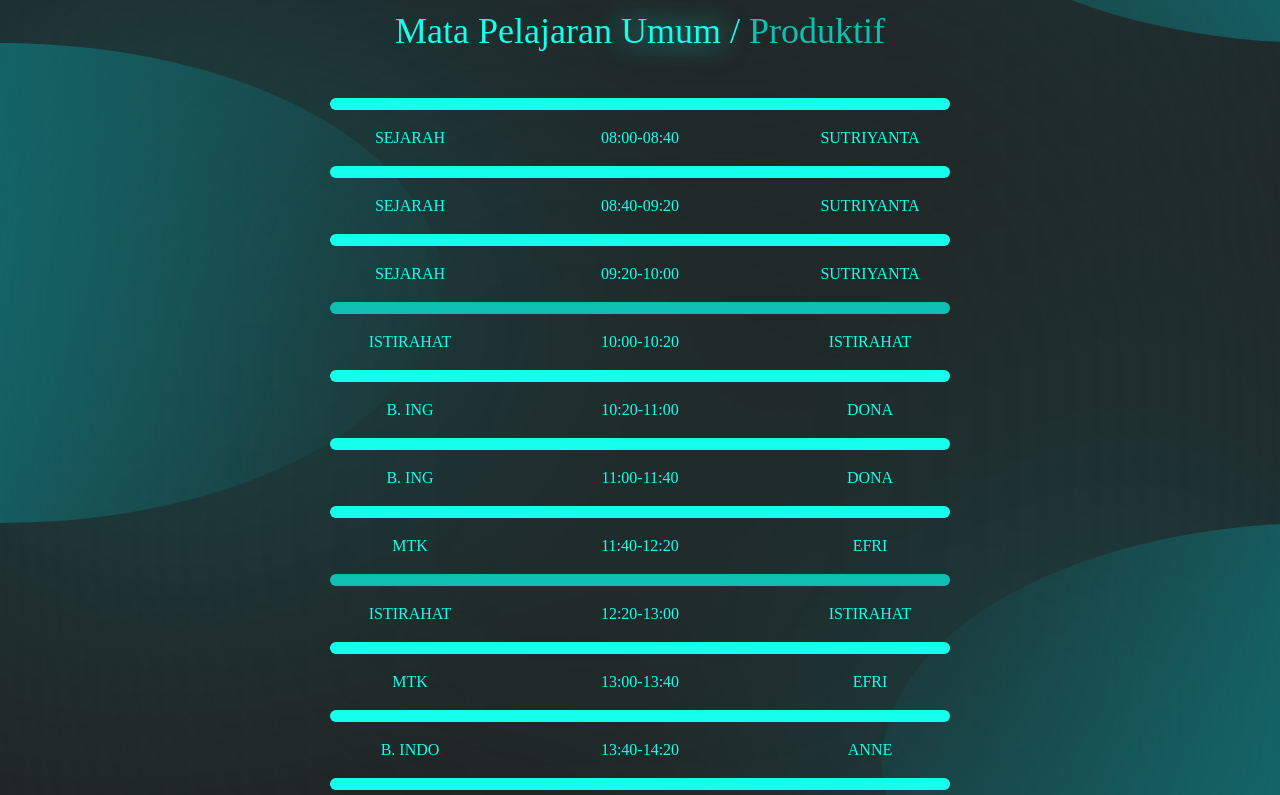
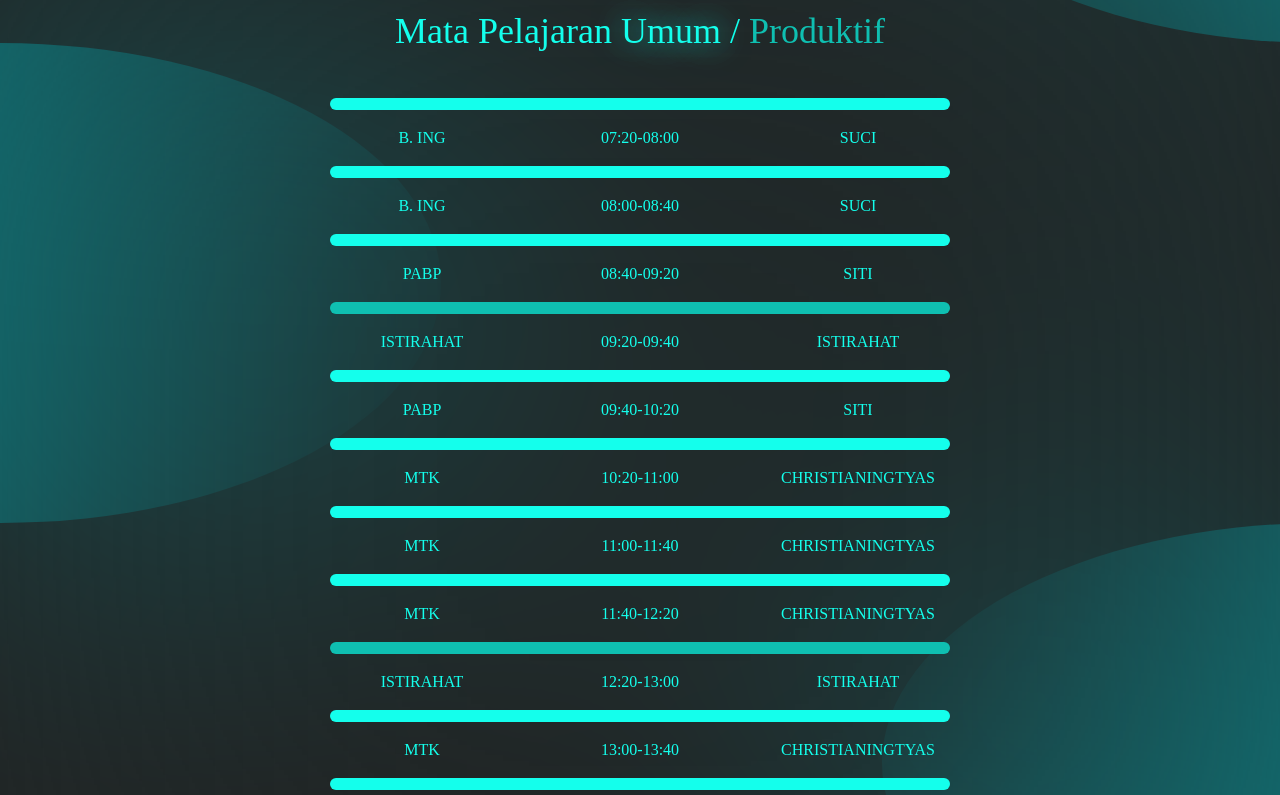
Before and after one commit to iHanzyy/web-kelas, a React (Vite) app in the folder frontend/: page /schedule in a window 1280 px wide. Shown: the part 1025-1820 px from the top of the page. Built offline with nearby package versions, Linux system fonts and the light colour scheme; a web font is replaced by a local one.

Commit message:
add new schedule

```diff
--- a/frontend/src/pages/Schedule.jsx
+++ b/frontend/src/pages/Schedule.jsx
@@ -18,17 +18,18 @@ export default function Schedule() {
     hari: "Senin",
     pelajaran: {
       "Umum": [
-          { jam: 1, waktu: "08:00-08:40", mapel: "SEJARAH", guru: "SUTRIYANTA" },
-          { jam: 2, waktu: "08:40-09:20", mapel: "SEJARAH", guru: "SUTRIYANTA" },
-          { jam: 3, waktu: "09:20-10:00", mapel: "SEJARAH", guru: "SUTRIYANTA" },
-          { jam: "istirahat", waktu: "10:00-10:20", mapel: "ISTIRAHAT" },
-          { jam: 4, waktu: "10:20-11:00", mapel: "B. ING", guru: "DONA" },
-          { jam: 5, waktu: "11:00-11:40", mapel: "B. ING", guru: "DONA" },
-          { jam: 6, waktu: "11:40-12:20", mapel: "MTK", guru: "EFRI" },
+        { jam: 1, waktu: "07:20-08:00", mapel: "B. ING", guru: "SUCI" },
+        { jam: 2, waktu: "08:00-08:40", mapel: "B. ING", guru: "SUCI" },
+        { jam: 3, waktu: "08:40-09:20", mapel: "PABP", guru: "SITI" },
+        { jam: "istirahat", waktu: "09:20-09:40", mapel: "ISTIRAHAT" },
+        { jam: 4, waktu: "09:40-10:20", mapel: "PABP", guru: "SITI" },
+        { jam: 5, waktu: "10:20-11:00", mapel: "MTK", guru: "CHRISTIANINGTYAS" },
+        { jam: 6, waktu: "11:00-11:40", mapel: "MTK", guru: "CHRISTIANINGTYAS" },
+        { jam: 7, waktu: "11:40-12:20", mapel: "MTK", guru: "CHRISTIANINGTYAS" },
         { jam: "istirahat", waktu: "12:20-13:00", mapel: "ISTIRAHAT" },
-          { jam: 7, waktu: "13:00-13:40", mapel: "MTK", guru: "EFRI" },
-          { jam: 8, waktu: "13:40-14:20", mapel: "B. INDO", guru: "ANNE" },
-          { jam: 9, waktu: "15:00-15:40", mapel: "B. INDO", guru: "ANNE" }
+        { jam: 8, waktu: "13:00-13:40", mapel: "MTK", guru: "CHRISTIANINGTYAS" },
+        { jam: 9, waktu: "13:40-14:20", mapel: "KOKURIKULER", guru: "ELA" },
+        { jam: 10, waktu: "14:20-15:00", mapel: "KOKURIKULER", guru: "ELA" }
       ],
       "Produktif": [
         { jam: 1, waktu: "08:00-08:40", mapel: "WEB", guru: "YULI" },
@@ -58,19 +59,18 @@ export default function Schedule() {
     hari: "Selasa",
     pelajaran: {
       "Umum": [
-          { jam: 1, waktu: "07:00-07:40", mapel: "B. INDO", guru: "ANNE" },
-          { jam: 2, waktu: "07:40-08:20", mapel: "B. INDO", guru: "ANNE" },
-          { jam: 3, waktu: "08:20-09:00", mapel: "B. INDO", guru: "ANNE" },
-          { jam: "istirahat", waktu: "09:00-09:20", mapel: "ISTIRAHAT" },
-          { jam: 4, waktu: "09:20-10:00", mapel: "P. Pancasila", guru: "RATNA" },
-          { jam: 5, waktu: "10:00-10:40", mapel: "P. Pancasila", guru: "RATNA" },
-          { jam: 6, waktu: "11:20-12:00", mapel: "P. Pancasila", guru: "RATNA" },
-          { jam: "istirahat", waktu: "12:00-12:40", mapel: "ISTIRAHAT" },
-          { jam: 7, waktu: "12:40-13:20", mapel: "P5", guru: "MEIRIA" },
-          { jam: 8, waktu: "13:20-14:00", mapel: "P5", guru: "MEIRIA" },
-          { jam: 9, waktu: "14:00-14:40", mapel: "P5", guru: "MEIRIA" },
-          { jam: 10, waktu: "14:40-15:20", mapel: "P5", guru: "MEIRIA" },
-          { jam: 11, waktu: "15:20-16:00", mapel: "P5", guru: "MEIRIA" }
+        { jam: 1, waktu: "07:00-07:40", mapel: "KEWIRAUSAHAAN", guru: "YUSHARIZAL" },
+        { jam: 2, waktu: "07:40-08:20", mapel: "KEWIRAUSAHAAN", guru: "YUSHARIZAL" },
+        { jam: 3, waktu: "08:20-09:00", mapel: "KEWIRAUSAHAAN", guru: "YUSHARIZAL" },
+        { jam: 4, waktu: "09:00-09:40", mapel: "KEWIRAUSAHAAN", guru: "YUSHARIZAL" },
+        { jam: "istirahat", waktu: "09:40-10:00", mapel: "ISTIRAHAT" },
+        { jam: 5, waktu: "10:00-10:40", mapel: "KEWIRAUSAHAAN", guru: "YUSHARIZAL" },
+        { jam: 6, waktu: "10:40-11:20", mapel: "KEWIRAUSAHAAN", guru: "YUSHARIZAL" },
+        { jam: 7, waktu: "11:20-12:00", mapel: "KEWIRAUSAHAAN", guru: "YUSHARIZAL" },
+        { jam: "istirahat", waktu: "12:00-13:00", mapel: "ISTIRAHAT" },
+        { jam: 8, waktu: "13:00-13:40", mapel: "KEWIRAUSAHAAN", guru: "YUSHARIZAL" },
+        { jam: 9, waktu: "13:40-14:20", mapel: "KEWIRAUSAHAAN", guru: "YUSHARIZAL" },
+        { jam: 10, waktu: "14:20-15:00", mapel: "KEWIRAUSAHAAN", guru: "YUSHARIZAL" }
       ],
       "Produktif": [
         { jam: 1, waktu: "07:00-07:40", mapel: "IT-S", guru: "ARIEF" },
@@ -86,9 +86,8 @@ export default function Schedule() {
         { jam: 9, waktu: "14:00-14:40", mapel: "IT-S", guru: "ARIEF" },
         { jam: 10, waktu: "14:40-15:20", mapel: "IT-S", guru: "ARIEF" },
         { jam: 11, waktu: "15:20-16:00", mapel: "IT-S", guru: "ARIEF" }
-        ],
+      ]
     },
-
     piket: [
       "vita marizka",
       "cylvia triza",
@@ -101,21 +100,20 @@ export default function Schedule() {
   },
   {
     hari: "Rabu",
-
     pelajaran: {
       "Umum": [
-          { jam: 1, waktu: "07:40-08:20", mapel: "PKK", guru: "IYUS" },
-          { jam: 2, waktu: "08:20-09:00", mapel: "PKK", guru: "IYUS" },
-          { jam: 3, waktu: "09:00-09:40", mapel: "PKK", guru: "IYUS" },
+        { jam: 1, waktu: "07:00-07:40", mapel: "B. INDO", guru: "ANNE" },
+        { jam: 2, waktu: "07:40-08:20", mapel: "B. INDO", guru: "ANNE" },
+        { jam: 3, waktu: "08:20-09:00", mapel: "GAME", guru: "ARIEF" },
+        { jam: 4, waktu: "09:00-09:40", mapel: "GAME", guru: "ARIEF" },
         { jam: "istirahat", waktu: "09:40-10:00", mapel: "ISTIRAHAT" },
-          { jam: 4, waktu: "10:00-10:40", mapel: "PKK", guru: "IYUS" },
-          { jam: 5, waktu: "11:20-12:00", mapel: "P5", guru: "RAHMI" },
-          { jam: "istirahat", waktu: "12:00-12:40", mapel: "ISTIRAHAT" },
-          { jam: 6, waktu: "12:40-13:20", mapel: "P5", guru: "RAHMI" },
-          { jam: 7, waktu: "13:20-14:00", mapel: "P5", guru: "RAHMI" },
-          { jam: 8, waktu: "14:00-14:40", mapel: "MTK", guru: "EFRI" },
-          { jam: 9, waktu: "14:40-15:20", mapel: "MTK", guru: "EFRI" },
-          { jam: 10, waktu: "15:20-16:00", mapel: "MTK", guru: "EFRI" }
+        { jam: 5, waktu: "10:00-10:40", mapel: "GAME", guru: "ARIEF" },
+        { jam: 6, waktu: "10:40-11:20", mapel: "GAME", guru: "ARIEF" },
+        { jam: 7, waktu: "11:20-12:00", mapel: "GAME", guru: "ARIEF" },
+        { jam: "istirahat", waktu: "12:00-13:00", mapel: "ISTIRAHAT" },
+        { jam: 8, waktu: "13:00-13:40", mapel: "GAME", guru: "ARIEF" },
+        { jam: 9, waktu: "13:40-14:20", mapel: "GAME", guru: "ARIEF" },
+        { jam: 10, waktu: "14:20-15:00", mapel: "GAME", guru: "ARIEF" }
       ],
       "Produktif": [
         { jam: 1, waktu: "07:40-08:20", mapel: "GAME", guru: "IYUS" },
@@ -130,7 +128,7 @@ export default function Schedule() {
         { jam: 8, waktu: "13:20-14:00", mapel: "BD", guru: "FANI" },
         { jam: 9, waktu: "14:00-14:40", mapel: "B. JEPANG", guru: "NOVI" },
         { jam: 10, waktu: "14:40-15:20", mapel: "B. JEPANG", guru: "NOVI" }
-        ],
+      ]
     },
     piket: [
       "ajeng dwi sesayanis",
@@ -146,18 +144,18 @@ export default function Schedule() {
     hari: "Kamis",
     pelajaran: {
       "Umum": [
-          { jam: 1, waktu: "07:40-08:20", mapel: "B. ING", guru: "DONA" },
-          { jam: 2, waktu: "08:20-09:00", mapel: "B. ING", guru: "DONA" },
-          { jam: 3, waktu: "09:00-09:40", mapel: "B. ING", guru: "DONA" },
+        { jam: 1, waktu: "07:00-07:40", mapel: "P. PANCASILA", guru: "JULIYANTIKA" },
+        { jam: 2, waktu: "07:40-08:20", mapel: "P. PANCASILA", guru: "JULIYANTIKA" },
+        { jam: 3, waktu: "08:20-09:00", mapel: "P. PANCASILA", guru: "JULIYANTIKA" },
+        { jam: 4, waktu: "09:00-09:40", mapel: "P. PANCASILA", guru: "JULIYANTIKA" },
         { jam: "istirahat", waktu: "09:40-10:00", mapel: "ISTIRAHAT" },
-          { jam: 4, waktu: "10:00-10:40", mapel: "B. ING", guru: "DONA" },
-          { jam: 5, waktu: "10:40-11:20", mapel: "PJOK", guru: "ALDI" },
-          { jam: 6, waktu: "11:20-12:00", mapel: "PJOK", guru: "ALDI" },
-          { jam: "istirahat", waktu: "12:00-12:40", mapel: "ISTIRAHAT" },
-          { jam: 7, waktu: "12:40-13:20", mapel: "PJOK", guru: "ALDI" },
-          { jam: 8, waktu: "13:20-14:00", mapel: "PABP", guru: "YANDRI" },
-          { jam: 9, waktu: "14:00-14:40", mapel: "PABP", guru: "YANDRI" },
-          { jam: 10, waktu: "14:40-15:20", mapel: "PABP", guru: "YANDRI" }
+        { jam: 5, waktu: "10:00-10:40", mapel: "B. INDO", guru: "ANNE" },
+        { jam: 6, waktu: "10:40-11:20", mapel: "B. INDO", guru: "ANNE" },
+        { jam: 7, waktu: "11:20-12:00", mapel: "B. ING", guru: "SUCI" },
+        { jam: "istirahat", waktu: "12:00-13:00", mapel: "ISTIRAHAT" },
+        { jam: 8, waktu: "13:00-13:40", mapel: "B. ING", guru: "SUCI" },
+        { jam: 9, waktu: "13:40-14:20", mapel: "B. ING", guru: "SUCI" },
+        { jam: 10, waktu: "14:20-15:00", mapel: "B. ING", guru: "SUCI" }
       ],
       "Produktif": [
         { jam: 1, waktu: "07:00-07:40", mapel: "BD", guru: "FANI" },
@@ -170,10 +168,10 @@ export default function Schedule() {
         { jam: "istirahat", waktu: "12:00-12:40", mapel: "ISTIRAHAT" },
         { jam: 7, waktu: "12:40-13:20", mapel: "IT-S", guru: "ARIEF" },
         { jam: 8, waktu: "13:20-14:00", mapel: "IT-S", guru: "ARIEF" },
-          { jam: 9, waktu: "14:00-14:40", mapel: "IT-S", guru: "ARIEF" },
+        { jam: 9, waktu: "14:00-14:20", mapel: "IT-S", guru: "ARIEF" },
         { jam: 10, waktu: "14:40-15:20", mapel: "IT-S", guru: "ARIEF" },
         { jam: 11, waktu: "15:20-16:00", mapel: "IT-S", guru: "ARIEF" }
-        ],
+      ]
     },
     piket: [
       "amalia ramadhani oktaviani",
@@ -189,18 +187,14 @@ export default function Schedule() {
     hari: "Jumat",
     pelajaran: {
       "Umum": [
-          { jam: 1, waktu: "07:00-08:00", mapel: "PABP", guru: "YANDRI" },
-          { jam: 2, waktu: "08:00-09:00", mapel: "PABP", guru: "YANDRI" },
-          { jam: 3, waktu: "09:00-10:00", mapel: "PKK", guru: "IYUS" },
-          { jam: "istirahat", waktu: "10:00-10:20", mapel: "ISTIRAHAT" },
-          { jam: 4, waktu: "10:20-11:00", mapel: "PKK", guru: "IYUS" },
-          { jam: 5, waktu: "11:00-11:40", mapel: "PKK", guru: "IYUS" },
-          { jam: "istirahat", waktu: "11:40-13:00", mapel: "ISTIRAHAT" },
-          { jam: 6, waktu: "13:00-13:40", mapel: "PKK", guru: "IYUS" },
-          { jam: 7, waktu: "13:40-14:20", mapel: "PKK", guru: "IYUS" },
-          { jam: 8, waktu: "14:20-15:00", mapel: "PKK", guru: "IYUS" },
-          { jam: 9, waktu: "15:00-15:40", mapel: "PKK", guru: "IYUS" },
-          { jam: 10, waktu: "15:40-16:20", mapel: "PKK", guru: "IYUS" }
+        { jam: 1, waktu: "07:20-08:00", mapel: "PABP", guru: "SITI" },
+        { jam: 2, waktu: "08:00-08:40", mapel: "PABP", guru: "SITI" },
+        { jam: 3, waktu: "08:40-09:20", mapel: "PABP", guru: "SITI" },
+        { jam: "istirahat", waktu: "09:20-09:40", mapel: "ISTIRAHAT" },
+        { jam: 4, waktu: "09:40-10:20", mapel: "PABP", guru: "SITI" },
+        { jam: 5, waktu: "10:20-11:00", mapel: "B. ING", guru: "SUCI" },
+        { jam: 6, waktu: "11:00-11:40", mapel: "B. ING", guru: "SUCI" },
+        { jam: "istirahat", waktu: "11:40-13:00", mapel: "ISTIRAHAT" }
       ],
       "Produktif": [
         { jam: 1, waktu: "08:00-08:40", mapel: "B. JEPANG", guru: "NOVI" },
@@ -229,7 +223,6 @@ export default function Schedule() {
     ]
   }
 ];
-
   const [jadwal, setJadwal] = useState(Jadwal[0]);
 
   const [subjectMode, setSubjectMode] = useState("Umum");
@@ -274,7 +267,7 @@ export default function Schedule() {
               {jadwal.pelajaran[subjectMode].map((pelajaran, index) => (
                 <div className="">
                   <div key={index} className={`h-3 rounded-full w-full bg-primary mb-4 ${pelajaran.jam === "istirahat" ? "brightness-75" : ""}`} />
-                  <div className="flex w-full justify-between items-center">
+                  <div className="flex w-full justify-between items-center px-3">
                     <div className="w-[160px] text-center">{pelajaran.mapel}</div>
                     <div className="w-[160px] text-center">{pelajaran.waktu}</div>
                     <div className="w-[160px] text-center">{pelajaran.guru || "ISTIRAHAT"}</div>
```
Lines whose indentation alone changed are shown as unchanged.
